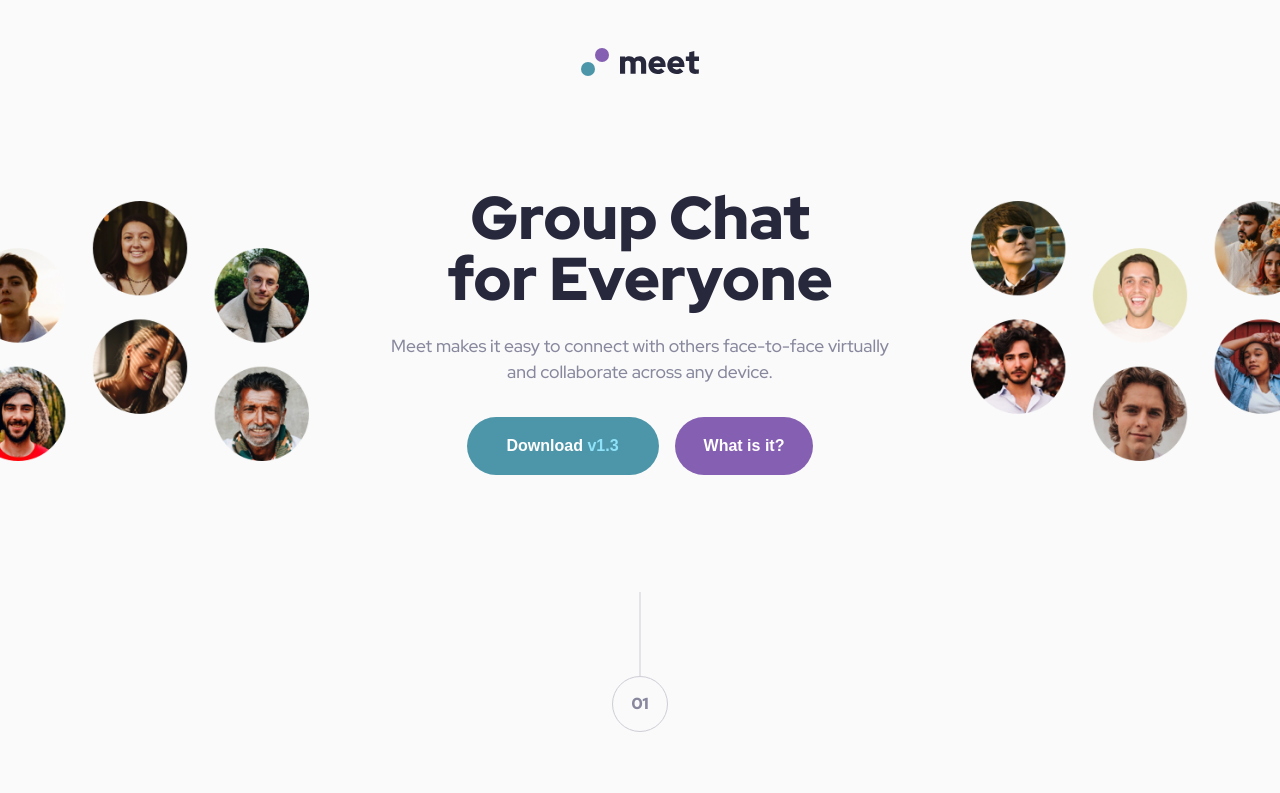
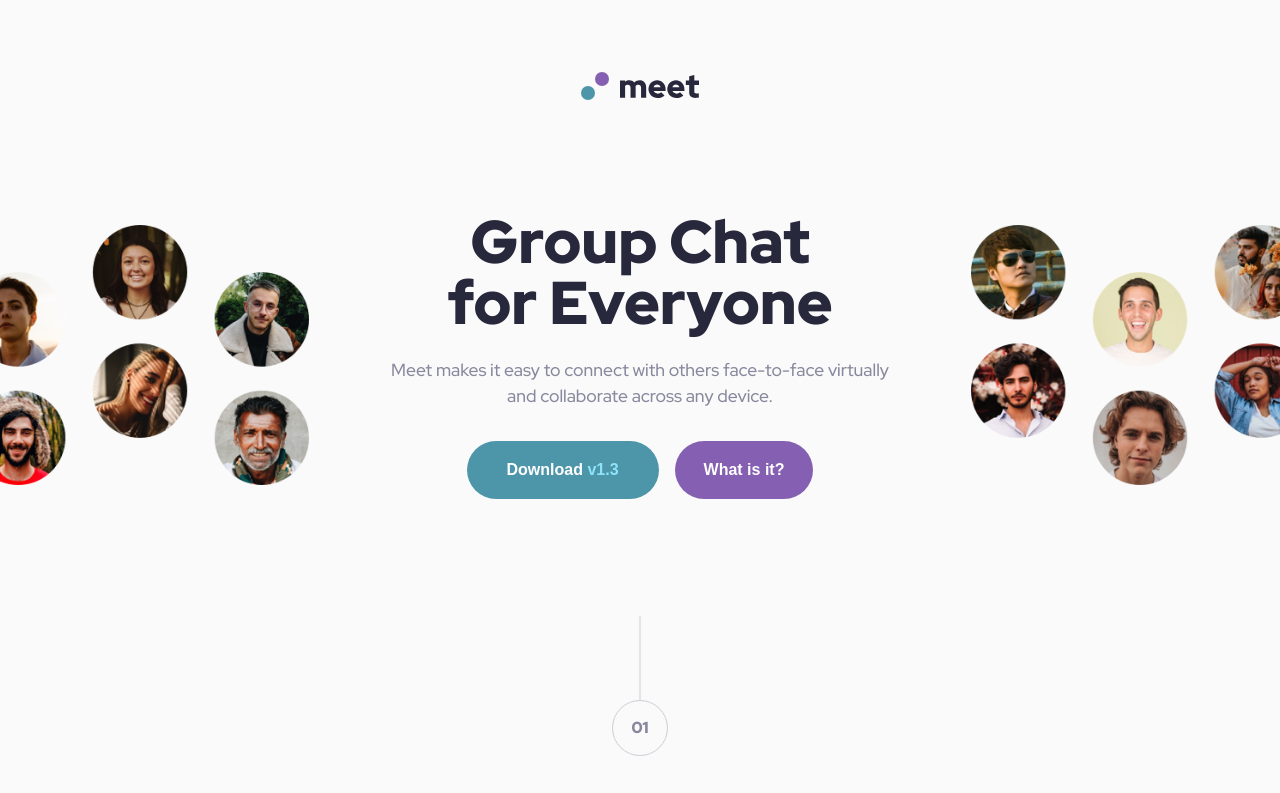
Before and after one commit to fatimamushtaq29/meet-landing-page, a website: page index.html in a window 1280 px wide. Shown: the top 793 px of the page. Drawn offline with Linux system fonts and the light colour scheme.

Commit message:
Project Completed

```diff
--- a/style.css
+++ b/style.css
@@ -106,6 +106,11 @@ header {
 }
 header .logo {
   margin-block: 3rem clamp(3.375rem, 2.779rem + 2.545vw, 4rem);
+}
+@media (min-width: 48rem) {
+  header .logo {
+    margin-top: clamp(3rem, 0.714rem + 4.762vw, 5rem);
+  }
 }
 header .header-image {
   width: 106.77%;
```
